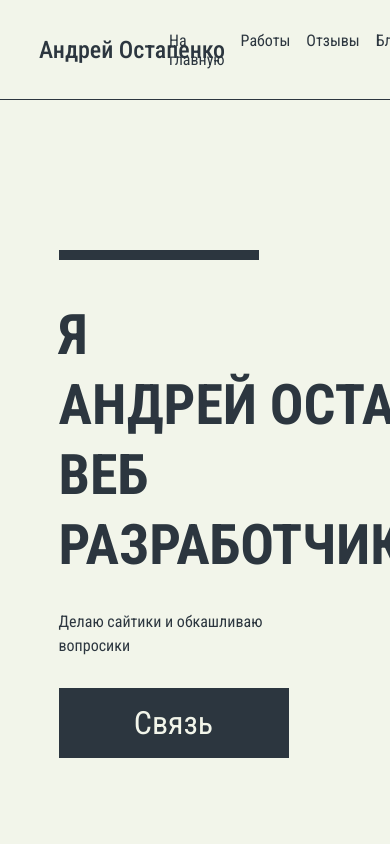
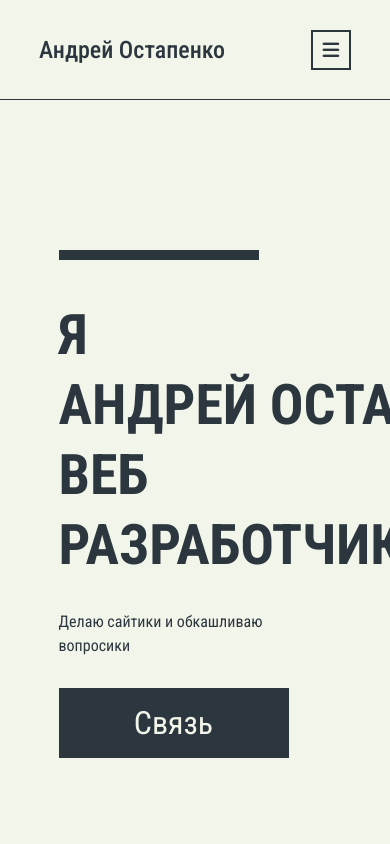
Before and after one commit to userao/portfolio, a React (Vite) app: page / in a window 390 px wide. Shown: the top 844 px of the page. Built offline with nearby package versions, Linux system fonts and the light colour scheme.

Commit message:
added burger menu

```diff
--- /dev/null
+++ b/src/components/BurgerMenu/BurgerMenu.jsx
@@ -0,0 +1,26 @@
+import { useState } from "react";
+import styles from "./BurgerMenu.module.css";
+import classNames from "classnames";
+import Nav from "../Nav/Nav";
+
+export default function BurgerMenu() {
+    const [isExpanded, setIsExpanded] = useState(false);
+    const classes = classNames(styles["burger-btn"], {
+        [styles.expanded]: isExpanded,
+    });
+
+    function handleClick() {
+        setIsExpanded((prev) => !prev);
+    }
+
+    return (
+        <button className={classes} onClick={handleClick}>
+            {isExpanded ? (
+                <i class="fa-solid fa-x"></i>
+            ) : (
+                <i className="fa-solid fa-bars" />
+            )}
+            {isExpanded && <Nav />}
+        </button>
+    );
+}
--- /dev/null
+++ b/src/components/BurgerMenu/BurgerMenu.module.css
@@ -0,0 +1,37 @@
+.burger-btn {
+    position: relative;
+    width: 40px;
+    height: 40px;
+    background: transparent;
+    border: 2px solid var(--main-color);
+    cursor: pointer;
+}
+
+.burger-btn i {
+    font-size: 1.2rem;
+}
+
+.expanded {
+    color: red;
+}
+
+.burger-btn nav {
+    display: block;
+    width: max-content;
+    position: absolute;
+    border: 2px solid var(--main-color);
+    background: var(--bg-color);
+    top: 38px;
+    right: -1.5px;
+}
+
+.burger-btn nav ul {
+    display: block;
+    & li {
+        padding: 1rem 2.5rem;
+        font-size: 1rem;
+    }
+    & li:not(:first-child) {
+        border-top: 2px solid var(--main-color);
+    }
+}
--- a/src/components/Header/Header.jsx
+++ b/src/components/Header/Header.jsx
@@ -1,13 +1,25 @@
 import Nav from "../Nav/Nav";
 import styles from "./Header.module.css";
+import { useWindowWidth } from "../../hooks/hooks";
+import BurgerMenu from "../BurgerMenu/BurgerMenu";
 
 export default function Header() {
+    const width = useWindowWidth();
+
     return (
         <header className={styles.header}>
             <div className={styles.wrapper}>
                 <h1 className={styles.header__name}>Андрей&nbsp;Остапенко</h1>
-                <Nav />
-                <button className={styles.header__btn}>Связаться</button>
+                {width > 768 ? (
+                    <>
+                        <Nav />
+                        <button className={styles.header__btn}>
+                            Связаться
+                        </button>
+                    </>
+                ) : (
+                    <BurgerMenu />
+                )}
             </div>
         </header>
     );
--- a/src/components/Layout/Layout.jsx
+++ b/src/components/Layout/Layout.jsx
@@ -1,7 +1,9 @@
+import { useWindowWidth } from "../../hooks/hooks";
 import Footer from "../Footer/Footer";
 import Header from "../Header/Header";
 
 export default function Layout({ children }) {
+
     return (
         <>
             <Header />
--- /dev/null
+++ b/src/hooks/hooks.js
@@ -0,0 +1,17 @@
+import { useEffect, useState } from "react";
+
+function useWindowWidth() {
+    const [width, setWidth] = useState(window.innerWidth);
+    useEffect(() => {
+        function handleResize() {
+            const width = window.innerWidth;
+            setWidth(width);
+        }
+
+        window.addEventListener("resize", handleResize);
+    }, []);
+
+    return width;
+}
+
+export { useWindowWidth };
```
